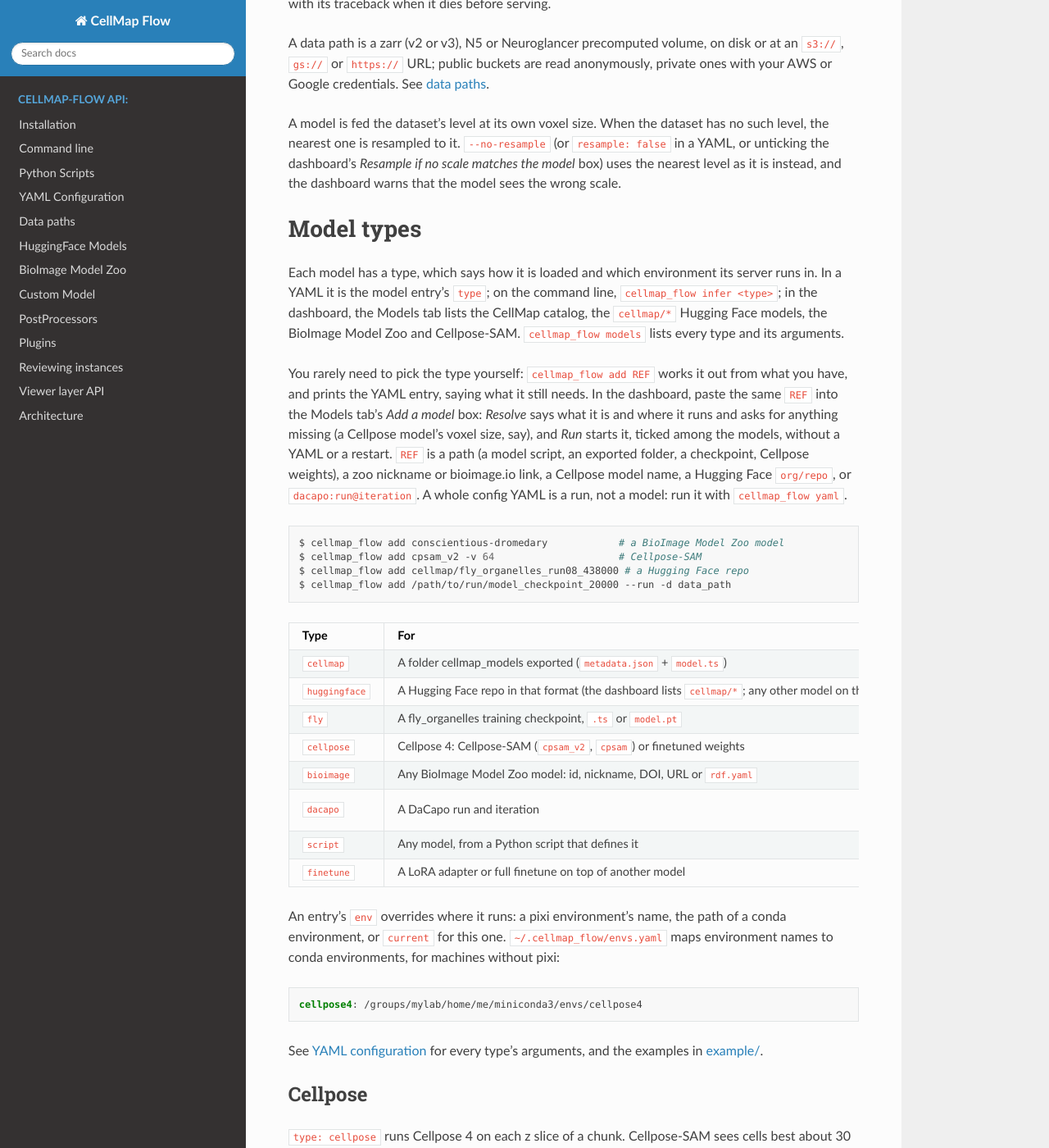
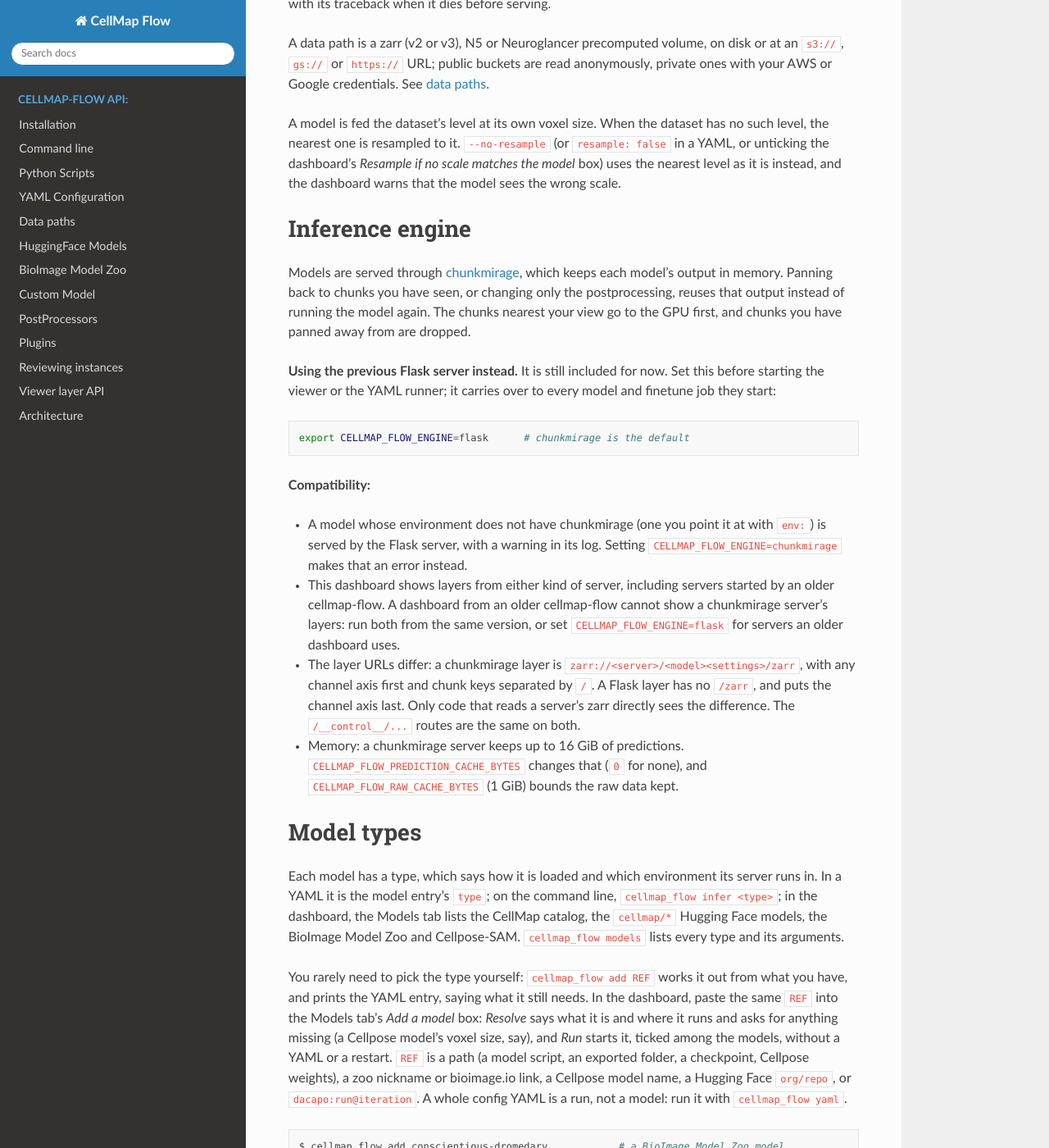
Before and after one commit to janelia-cellmap/cellmap-flow, a Sphinx documentation site: the page built from docs/source/index.rst, in a window 1280 px wide and 1400 px high, scrolled down 3492 px. Shown: the whole window at 82% size. Built offline with Sphinx 7.4.7 and the Read the Docs theme 3.1.0, drawn with Linux system fonts in a browser that asks for light colours; pages that are not in the unit, such as notebooks, are missing from menus.

Commit message:
Serve through chunkmirage by default; CELLMAP_FLOW_ENGINE=flask brings back the Flask server
A model whose environment has no chunkmirage gets the Flask server, with a
warning, unless chunkmirage was asked for. The README's "Inference
engine" says how to switch back and what differs: which dashboards draw
which servers' layers, the layer URLs, and the memory a server keeps.

````diff
--- a/README.md
+++ b/README.md
@@ -163,6 +163,40 @@ no such level, the nearest one is resampled to it. `--no-resample` (or
 matches the model* box) uses the nearest level as it is instead, and the
 dashboard warns that the model sees the wrong scale.
 
+## Inference engine
+
+Models are served through [chunkmirage](https://github.com/yuriyzubov/chunkmirage),
+which keeps each model's output in memory. Panning back to chunks you have
+seen, or changing only the postprocessing, reuses that output instead of
+running the model again. The chunks nearest your view go to the GPU first,
+and chunks you have panned away from are dropped.
+
+**Using the previous Flask server instead.** It is still included for now.
+Set this before starting the viewer or the YAML runner; it carries over to
+every model and finetune job they start:
+
+```bash
+export CELLMAP_FLOW_ENGINE=flask      # chunkmirage is the default
+```
+
+**Compatibility:**
+
+- A model whose environment does not have chunkmirage (one you point it at
+  with `env:`) is served by the Flask server, with a warning in its log.
+  Setting `CELLMAP_FLOW_ENGINE=chunkmirage` makes that an error instead.
+- This dashboard shows layers from either kind of server, including servers
+  started by an older cellmap-flow. A dashboard from an older cellmap-flow
+  cannot show a chunkmirage server's layers: run both from the same version,
+  or set `CELLMAP_FLOW_ENGINE=flask` for servers an older dashboard uses.
+- The layer URLs differ: a chunkmirage layer is
+  `zarr://<server>/<model><settings>/zarr`, with any channel axis first and
+  chunk keys separated by `/`. A Flask layer has no `/zarr`, and puts the
+  channel axis last. Only code that reads a server's zarr directly sees the
+  difference. The `/__control__/...` routes are the same on both.
+- Memory: a chunkmirage server keeps up to 16 GiB of predictions.
+  `CELLMAP_FLOW_PREDICTION_CACHE_BYTES` changes that (`0` for none), and
+  `CELLMAP_FLOW_RAW_CACHE_BYTES` (1 GiB) bounds the raw data kept.
+
 ## Model types
 
 Each model has a type, which says how it is loaded and which environment its
--- a/docs/source/architecture.rst
+++ b/docs/source/architecture.rst
@@ -413,8 +413,10 @@ A chunk served to Neuroglancer
 The same chunk from the chunkmirage engine
 ~~~~~~~~~~~~~~~~~~~~~~~~~~~~~~~~~~~~~~~~~~
 
-With ``CELLMAP_FLOW_ENGINE=chunkmirage`` (``serving.engine.make_server``) the
-server is ``serving.chunkmirage_server.ChunkmirageServer``, built on
+By default (``CELLMAP_FLOW_ENGINE=chunkmirage``; ``flask`` for the server
+above, which is also used where chunkmirage cannot be imported;
+``serving.engine.make_server``) the server is
+``serving.chunkmirage_server.ChunkmirageServer``, built on
 `chunkmirage <https://github.com/yuriyzubov/chunkmirage>`_, which reads,
 caches, schedules and serves; cellmap-flow keeps the model, its chains and
 the routes the dashboard reads. The result is the same voxels in the same
--- a/pyproject.toml
+++ b/pyproject.toml
@@ -41,8 +41,8 @@ dependencies = [
     "requests",
     "scipy",
     "click",
-    # Serves the predictions (serving/chunkmirage_server.py), with
-    # CELLMAP_FLOW_ENGINE=chunkmirage: its main since PR #17 merged (channel
+    # Serves the predictions (serving/chunkmirage_server.py), unless
+    # CELLMAP_FLOW_ENGINE=flask: its main since PR #17 merged (channel
     # ops, chunkmirage.serve, the cache size given, queued chunks in the
     # order they were asked for). Not on PyPI yet: a release of cellmap-flow
     # needs one, as PyPI refuses a dependency given by URL.
````
Also changed, not shown: CHANGELOG.md (+1 -1 lines), 3 other files.
